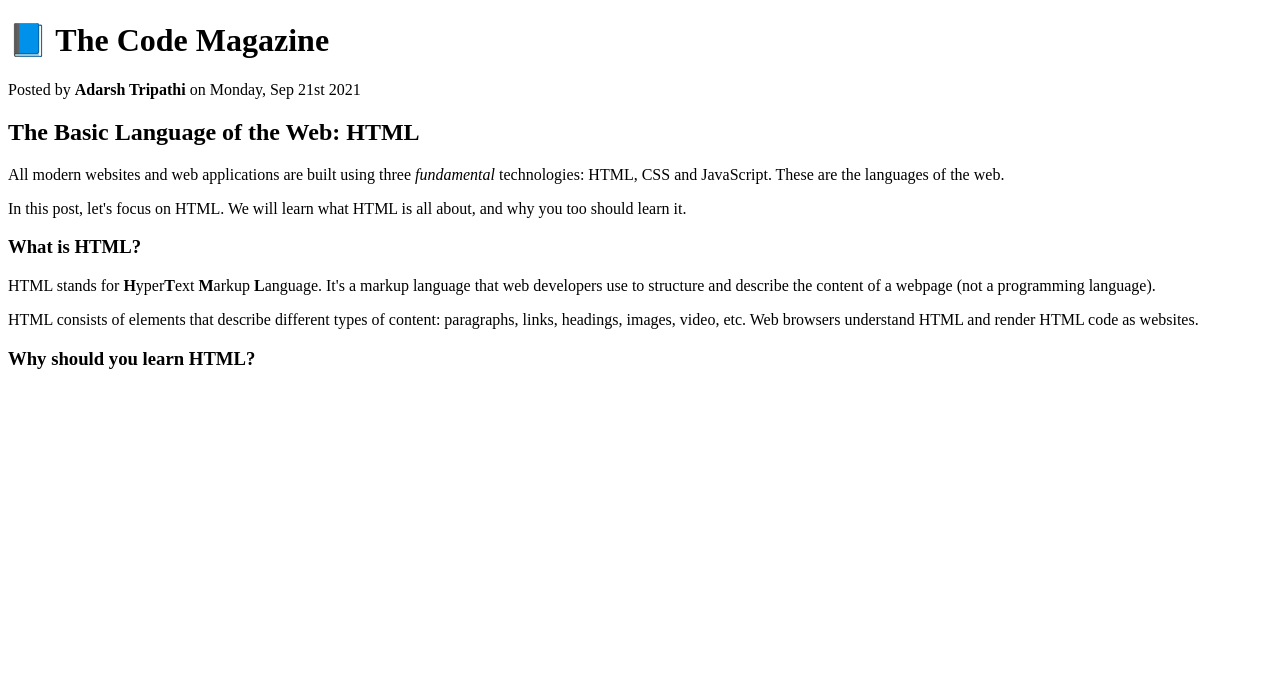
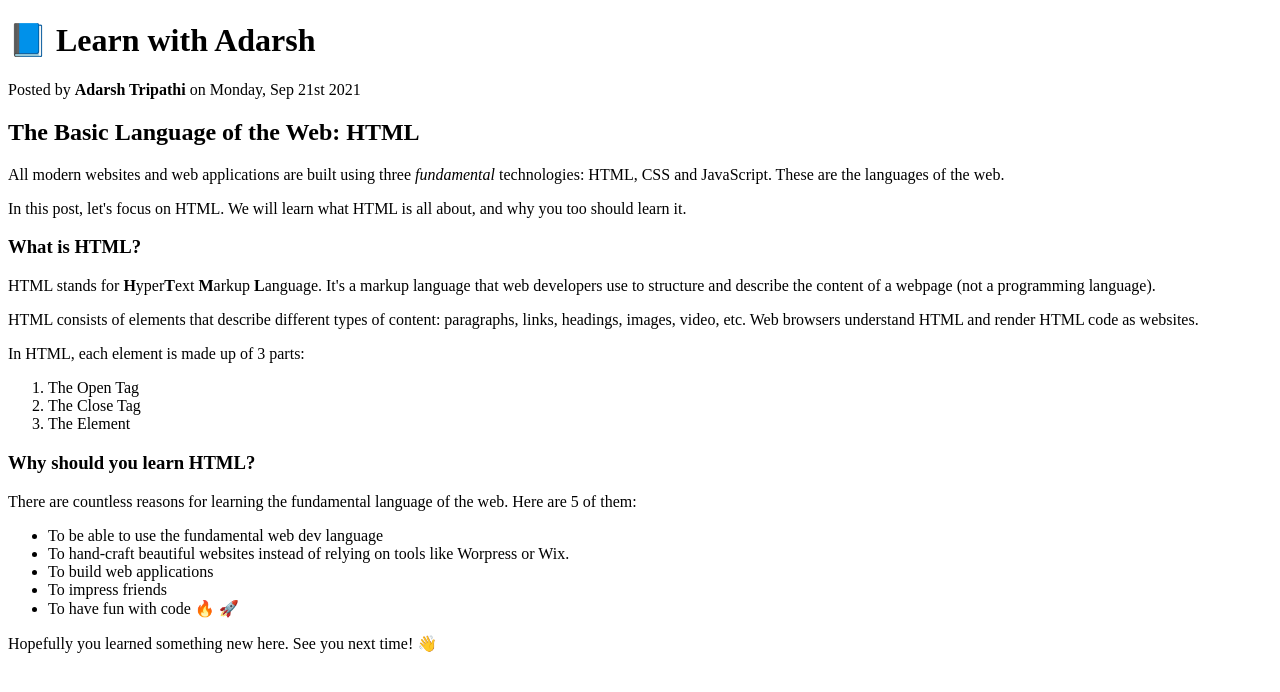
Before and after one commit to adarshtiwari1998/html-and-css-website-course-tut, a plain HTML site: page 01-Test/HTML-Fundamentals/index.html in a window 1280 px wide. Drawn offline with Linux system fonts and the light colour scheme.

Commit message:
HTML Fundamental lecture 2 -> more text element: lists, finished

```diff
--- a/01-Test/HTML-Fundamentals/index.html
+++ b/01-Test/HTML-Fundamentals/index.html
@@ -13,7 +13,7 @@
     <h4>Lorem ipsum dolor sit amet consectetur.</h4>
     <h5>Lorem ipsum dolor sit amet consectetur.</h5>
     <h6>Lorem ipsum dolor sit amet consectetur.</h6>  -->
-    <h1>📘 The Code Magazine</h1>
+    <h1>📘 Learn with Adarsh</h1>
     <p>Posted by <strong>Adarsh Tripathi</strong> on Monday, Sep 21st 2021</p>
     <h2>The Basic Language of the Web: HTML</h2>
     <p>
@@ -38,6 +38,27 @@
       paragraphs, links, headings, images, video, etc. Web browsers understand
       HTML and render HTML code as websites.
     </p>
+    <p>In HTML, each element is made up of 3 parts:</p>
+    <ol>
+      <li>The Open Tag</li>
+      <li>The Close Tag</li>
+      <li>The Element</li>
+    </ol>
     <h3>Why should you learn HTML?</h3>
+    <p>
+      There are countless reasons for learning the fundamental language of the
+      web. Here are 5 of them:
+    </p>
+    <ul>
+      <li>To be able to use the fundamental web dev language</li>
+      <li>
+        To hand-craft beautiful websites instead of relying on tools like
+        Worpress or Wix.
+      </li>
+      <li>To build web applications</li>
+      <li>To impress friends</li>
+      <li>To have fun with code 🔥 🚀</li>
+    </ul>
+    <p>Hopefully you learned something new here. See you next time! 👋</p>
   </body>
 </html>
```
